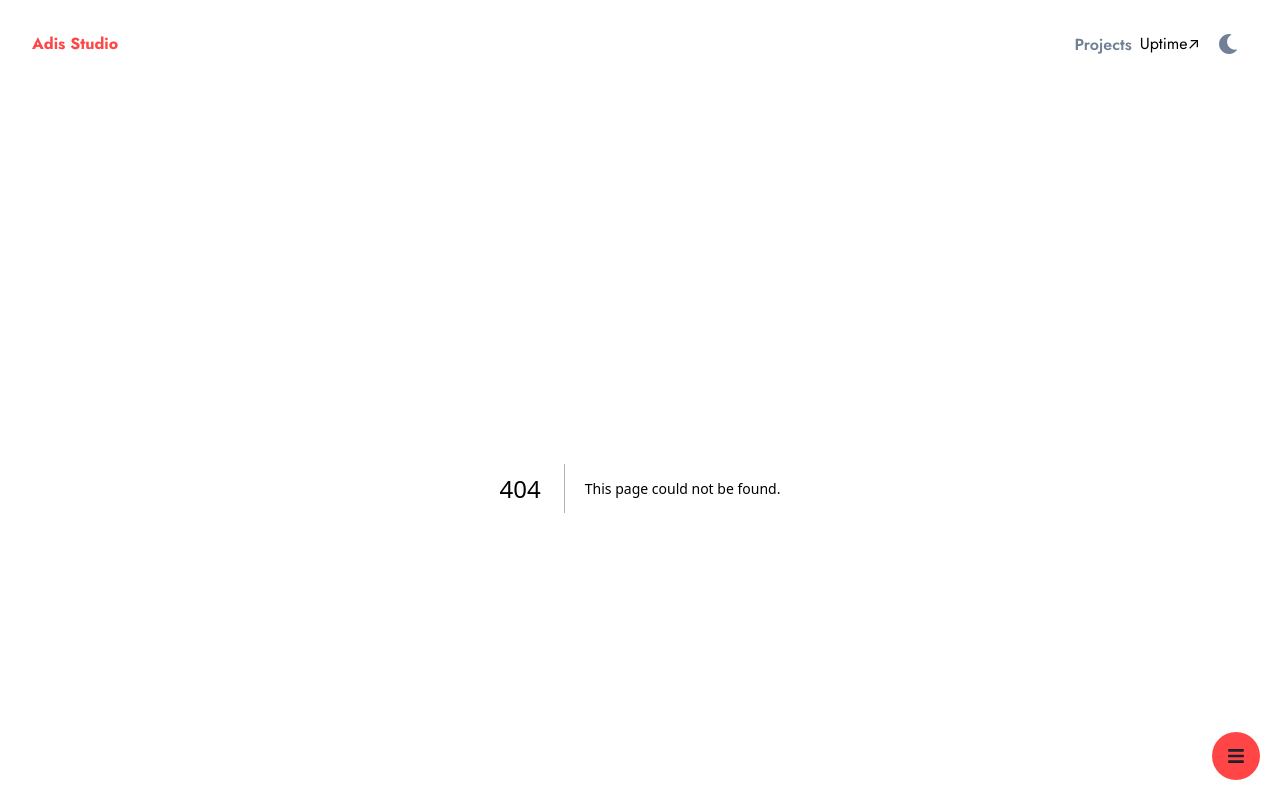
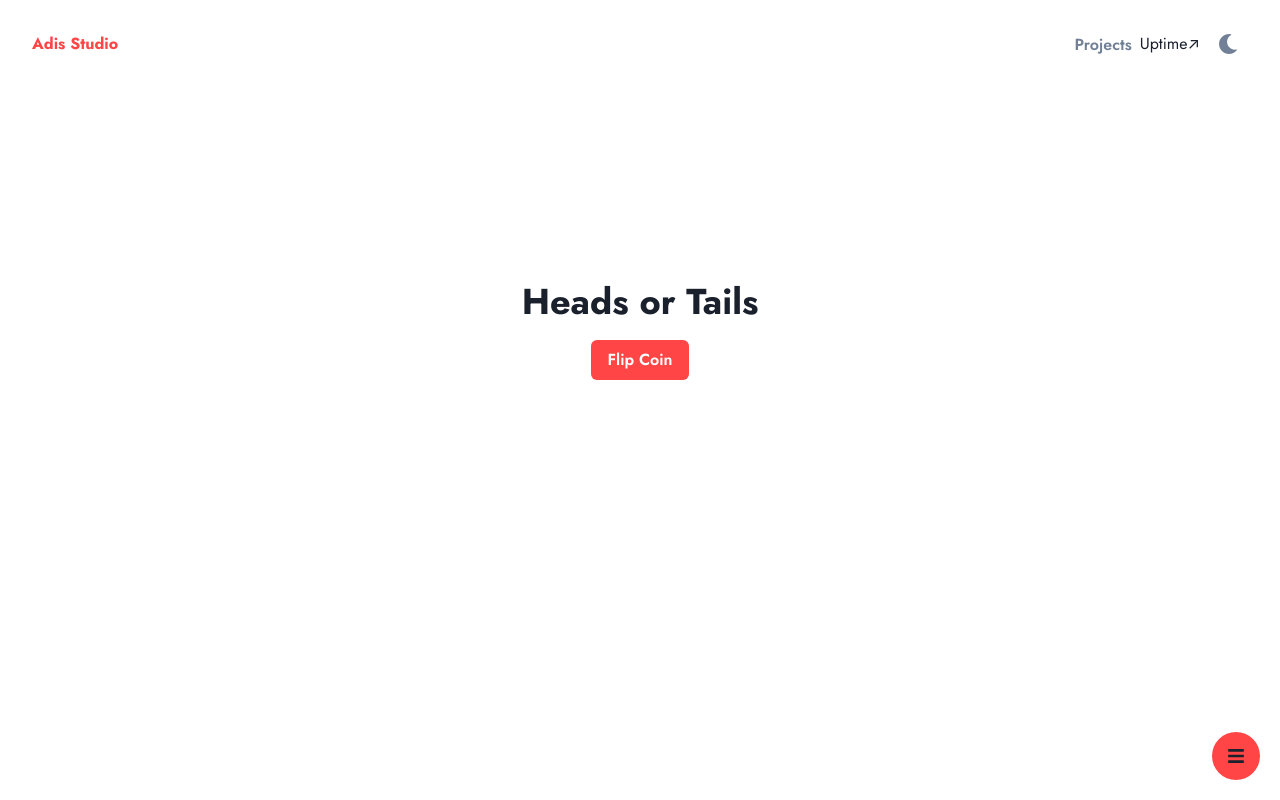
Before and after one commit to adityaREDFLAG/Adis-Site, a Next.js app: page /hort in a window 1280 px wide. Before the commit this address had no page. Shown: the top 800 px of the page. Built offline with nearby package versions, Linux system fonts and the light colour scheme.

Commit message:
Create hort.tsx

```diff
--- /dev/null
+++ b/src/pages/hort.tsx
@@ -0,0 +1,82 @@
+import * as React from 'react';
+import { useRef, useState, useEffect } from 'react';
+import {
+  Box,
+  Button,
+  Center,
+  Heading,
+  VStack,
+  Text,
+} from '@chakra-ui/react';
+import { NextSeo } from 'next-seo';
+
+const HeadsOrTails: React.FC = () => {
+  const canvasRef = useRef<HTMLCanvasElement | null>(null);
+  const [spinning, setSpinning] = useState<boolean>(false);
+  const [outcome, setOutcome] = useState<string | null>(null);
+
+  const drawCoin = (outcome: string) => {
+    const canvas = canvasRef.current;
+    if (!canvas) return;
+    const ctx = canvas.getContext('2d');
+    if (!ctx) return;
+
+    ctx.clearRect(0, 0, canvas.width, canvas.height);
+
+    // Draw the coin
+    ctx.beginPath();
+    ctx.arc(canvas.width / 2, canvas.height / 2, canvas.width / 2, 0, 2 * Math.PI);
+    ctx.closePath();
+    ctx.fillStyle = 'gold';
+    ctx.fill();
+
+    // Draw the text
+    ctx.fillStyle = 'black';
+    ctx.font = 'bold 50px Arial';
+    ctx.fillText(outcome, canvas.width / 2 - ctx.measureText(outcome).width / 2, canvas.height / 2 + 15);
+  };
+
+  const flipCoin = () => {
+    if (spinning) return;
+    setSpinning(true);
+
+    const spinDuration = 1000; // duration of the spin in ms
+    const outcomes = ['Heads', 'Tails'];
+    const outcome = outcomes[Math.floor(Math.random() * outcomes.length)];
+
+    setTimeout(() => {
+      setOutcome(outcome);
+      setSpinning(false);
+    }, spinDuration);
+  };
+
+  useEffect(() => {
+    if (outcome) {
+      drawCoin(outcome);
+    }
+  }, [outcome]);
+
+  return (
+    <Center minH="100vh" flexDirection="column" p={8}>
+      <NextSeo title="Heads or Tails" />
+      <Heading mb={4}>Heads or Tails</Heading>
+      <VStack mb={4} spacing={4}>
+        <Button onClick={flipCoin} isDisabled={spinning} backgroundColor="#FF4545" color="white">
+          Flip Coin
+        </Button>
+      </VStack>
+      <Box position="relative">
+        <canvas ref={canvasRef} width={300} height={300} style={{ transition: 'transform 1s ease-out' }} />
+      </Box>
+      {outcome && (
+        <Box mt={4} p={4} backgroundColor="#FF4545" color="white" borderRadius="md">
+          <Text fontSize="xl" fontWeight="bold">
+            Outcome: {outcome}
+          </Text>
+        </Box>
+      )}
+    </Center>
+  );
+};
+
+export default HeadsOrTails;
```
